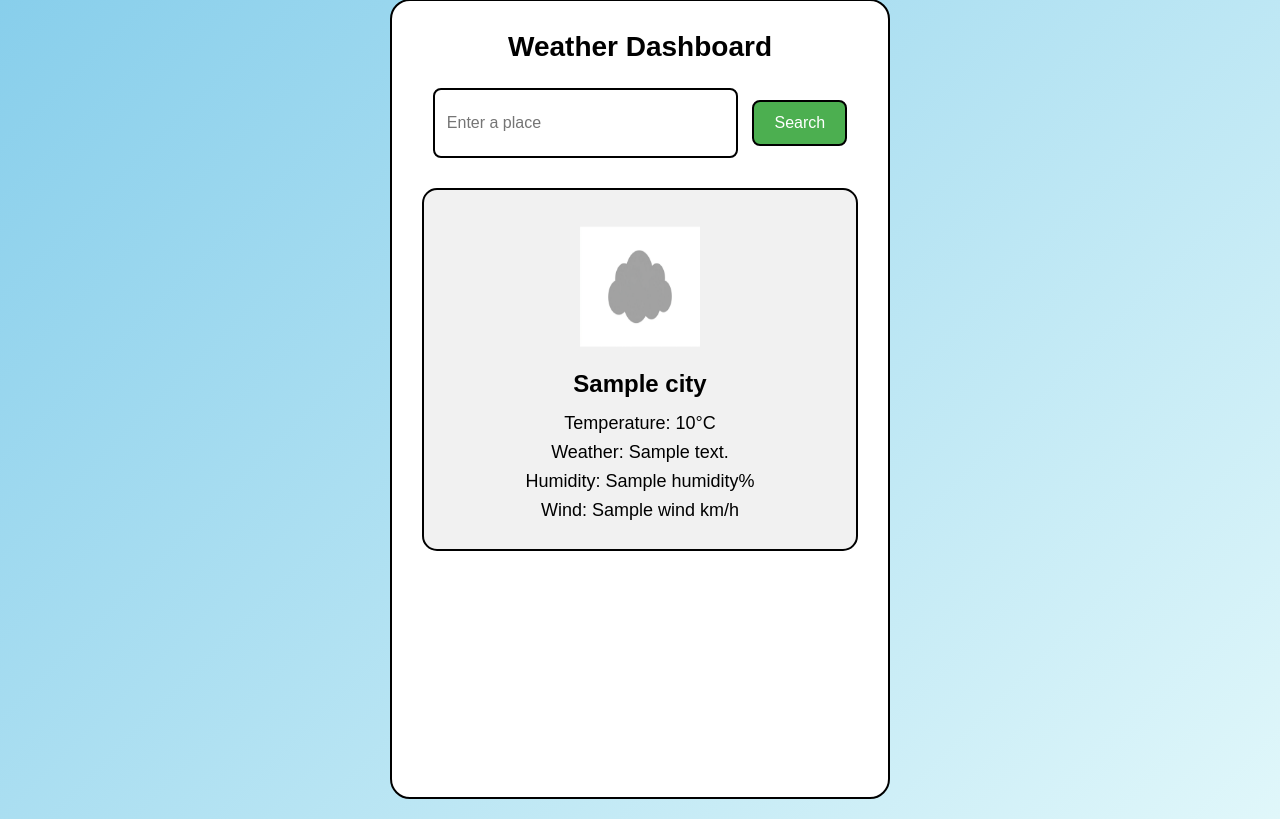
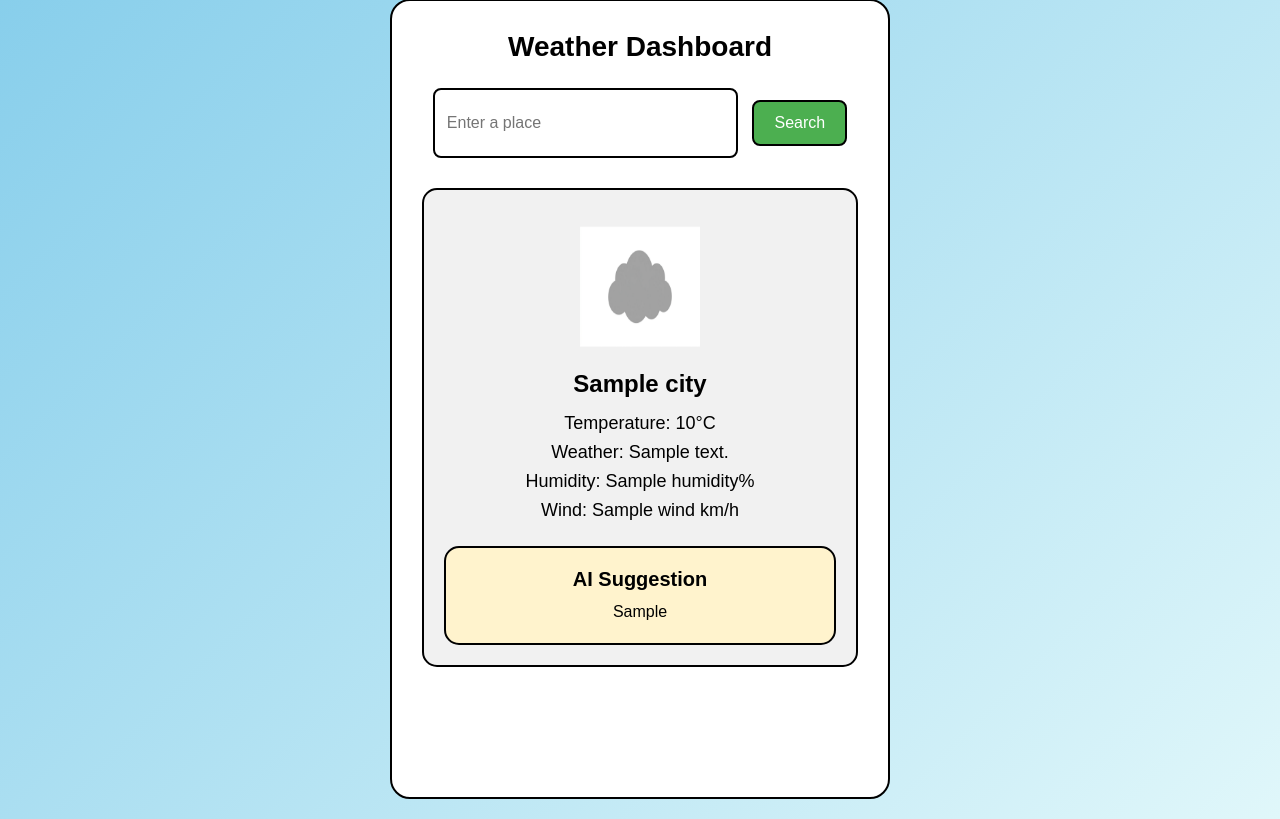
Before and after one commit to Yuser00123/Weather-dashboard, a Flask app: template templates/index.html in a window 1280 px wide. Shown: the part 21-840 px from the top of the page. Run offline with Flask 3, Linux system fonts and the light colour scheme; the template is opened without the code that fills it: most values are stand-ins (such as "Sample title", 1, 10 or a date in 2020).

Commit message:
add AI suggestion feature to weather output

```diff
--- a/app.py
+++ b/app.py
@@ -5,6 +5,7 @@ import os
 app = Flask(__name__)
 
 API_KEY = os.getenv('API_KEY')
+AI_KEY = os.getenv('AI_KEY')
 
 @app.route('/')
 def home():
@@ -39,9 +40,35 @@ def weather():
         'condition': data['weather'][0]['main'].lower()
     }
 
-    return render_template('index.html', weather=weather_info)
+    ai_suggestion = get_ai_suggestion(weather_info)
+    return render_template('index.html', weather=weather_info, ai_suggestion=ai_suggestion)
 
+def get_ai_suggestion(weather):
+    prompt = (
+        f"The current weather in {weather['city']} is {weather['description']} "
+        f"with temperature {weather['temperature']}°C. "
+        "Give a short and friendly suggestion for what to wear or do today."
+    )
 
+    try:
+        ai_response = requests.post(
+            "https://ai.hackclub.com/v1/chat/completions",
+            headers={
+                "Authorization": f"Bearer {AI_KEY}",
+                "Content-Type": "application/json"
+            },
+            json={
+                "model": "gpt-4o-mini",
+                "messages": [{"role": "user", "content": prompt}],
+                "max_tokens": 100
+            },
+            timeout=10
+        )
+        result = ai_response.json()
+        suggestion = result['choices'][0]['message']['content']
+        return suggestion
+    except Exception:
+        return "AI suggestion is not available right now."
 
 if __name__ == '__main__':
     app.run(debug=True)
--- a/static/style.css
+++ b/static/style.css
@@ -106,3 +106,24 @@ h1{
 .fade-in{
     animation: fadeIn 1s ease;
 }
+
+.ai-suggestion{
+    margin-top: 25px;
+    padding: 20px;
+    background-color: #fff3cd;
+    border: 2px solid #000000;
+    border-radius: 15px;
+    text-align: center;
+}
+
+.ai-suggestion h3{
+    font-size: 20px;
+    margin-bottom: 10px;
+    color: #000000;
+}
+
+.ai-suggestion p{
+    font-size: 16px;
+    color: #000000;
+    line-height: 1.4;
+}
--- a/templates/index.html
+++ b/templates/index.html
@@ -33,6 +33,10 @@
                     <p id="description">Weather: {{ weather.description }}</p>
                     <p id="humidity">Humidity: {{ weather.humidity }}%</p>
                     <p id="wind">Wind: {{ weather.wind }} km/h</p>
+                    <div class="ai-suggestion">
+                        <h3>AI Suggestion</h3>
+                        <p>{{ ai_suggestion }}</p>
+                    </div>
                 {% else %}
                     <h2 id="city-name">City Name</h2>
                     <p id="temperature">Temperature: --°C</p>
```
